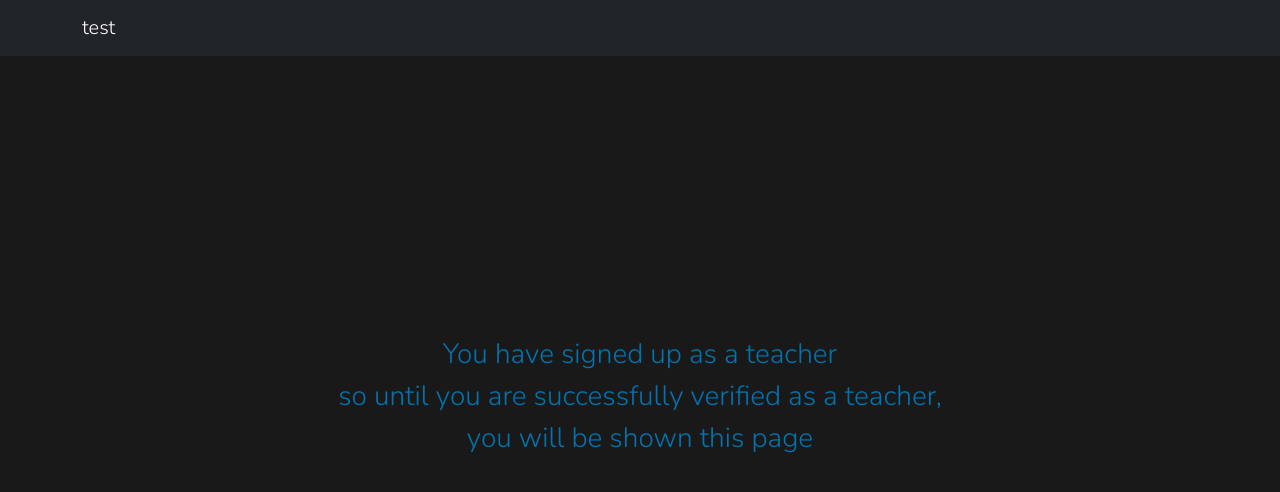
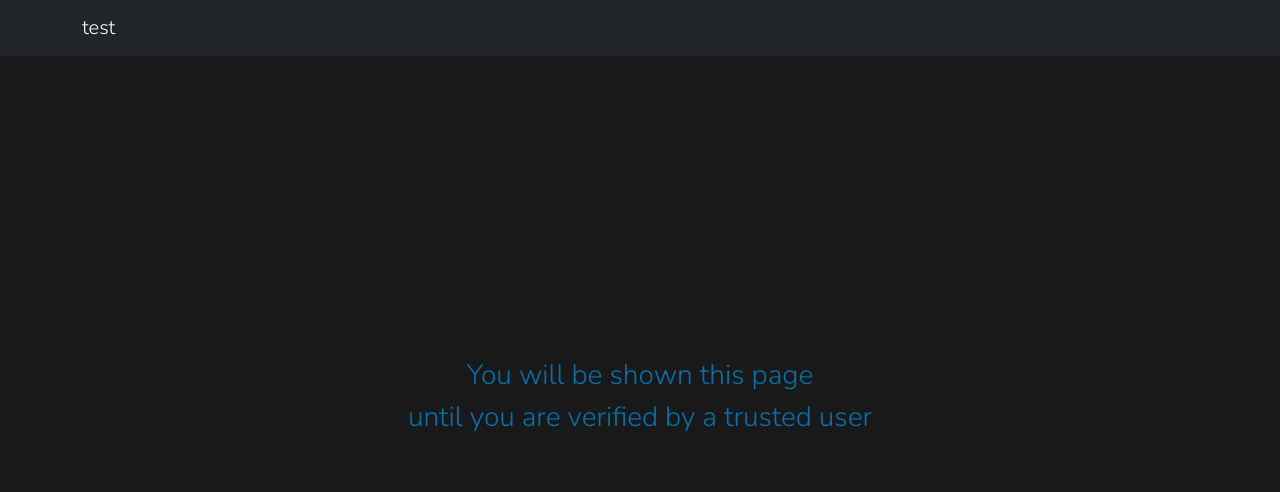
Before and after one commit to ayushgupta0010/mcq, a React (Create React App) app in the folder frontend/: page /unverified in a window 1280 px wide. Shown: the top 492 px of the page. Built offline with nearby package versions, Linux system fonts and the light colour scheme; no server answers; sample sign-in values are in the browser's storage.

Commit message:
Fixed Unverified components

```diff
--- a/frontend/src/components/UtilityComponents/Unverified.js
+++ b/frontend/src/components/UtilityComponents/Unverified.js
@@ -19,13 +19,10 @@ const Unverified = () => {
         className='d-flex justify-content-center align-items-center'
         style={{ height: "85vh" }}>
         <div className='text-center'>
+          <p className='text-skyblue m-0 fs-3'>You will be shown this page</p>
           <p className='text-skyblue m-0 fs-3'>
-            You have signed up as a teacher
+            until you are verified by a trusted user
           </p>
-          <p className='text-skyblue m-0 fs-3'>
-            so until you are successfully verified as a teacher,
-          </p>
-          <p className='text-skyblue m-0 fs-3'>you will be shown this page</p>
         </div>
       </div>
     </div>
```
